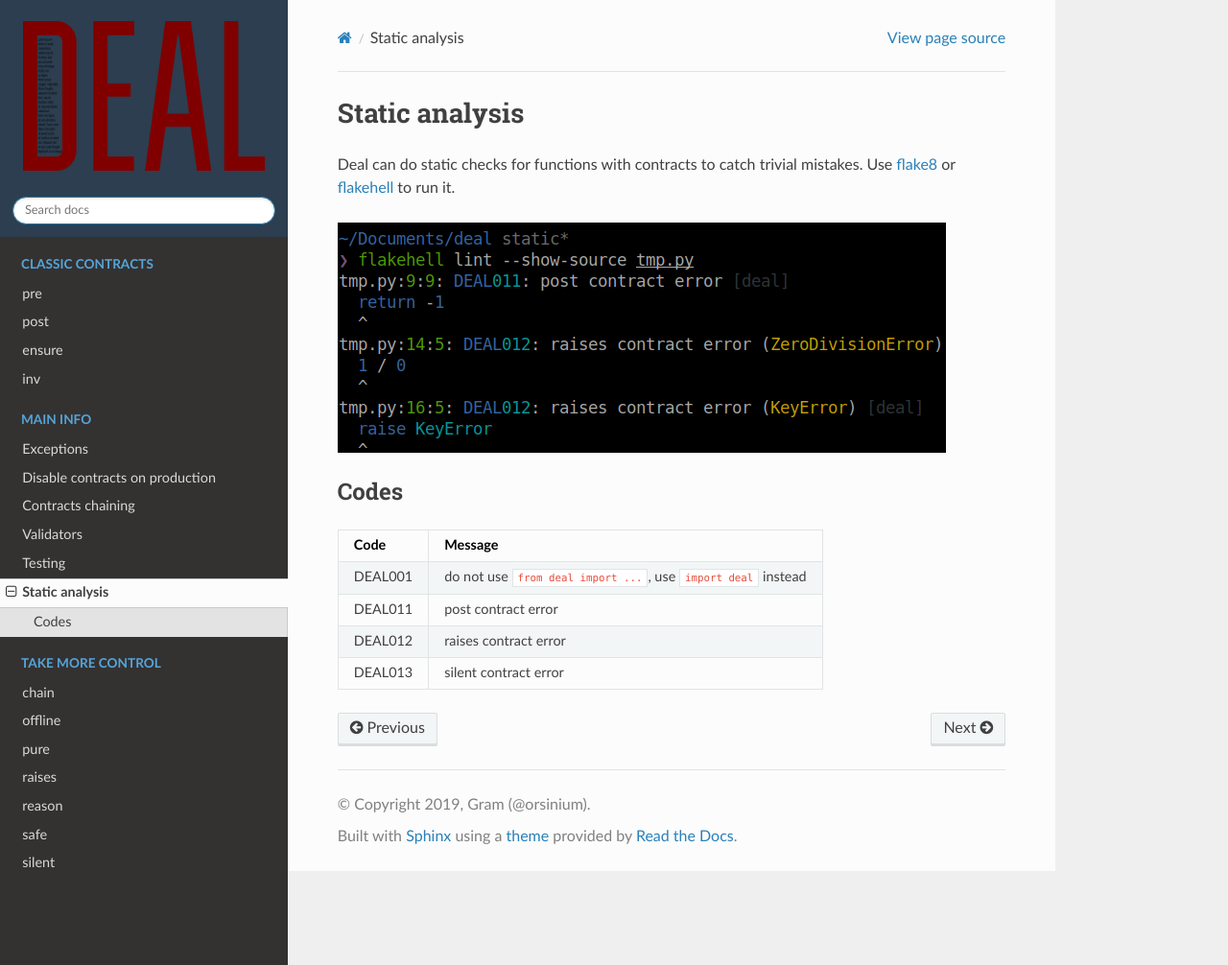
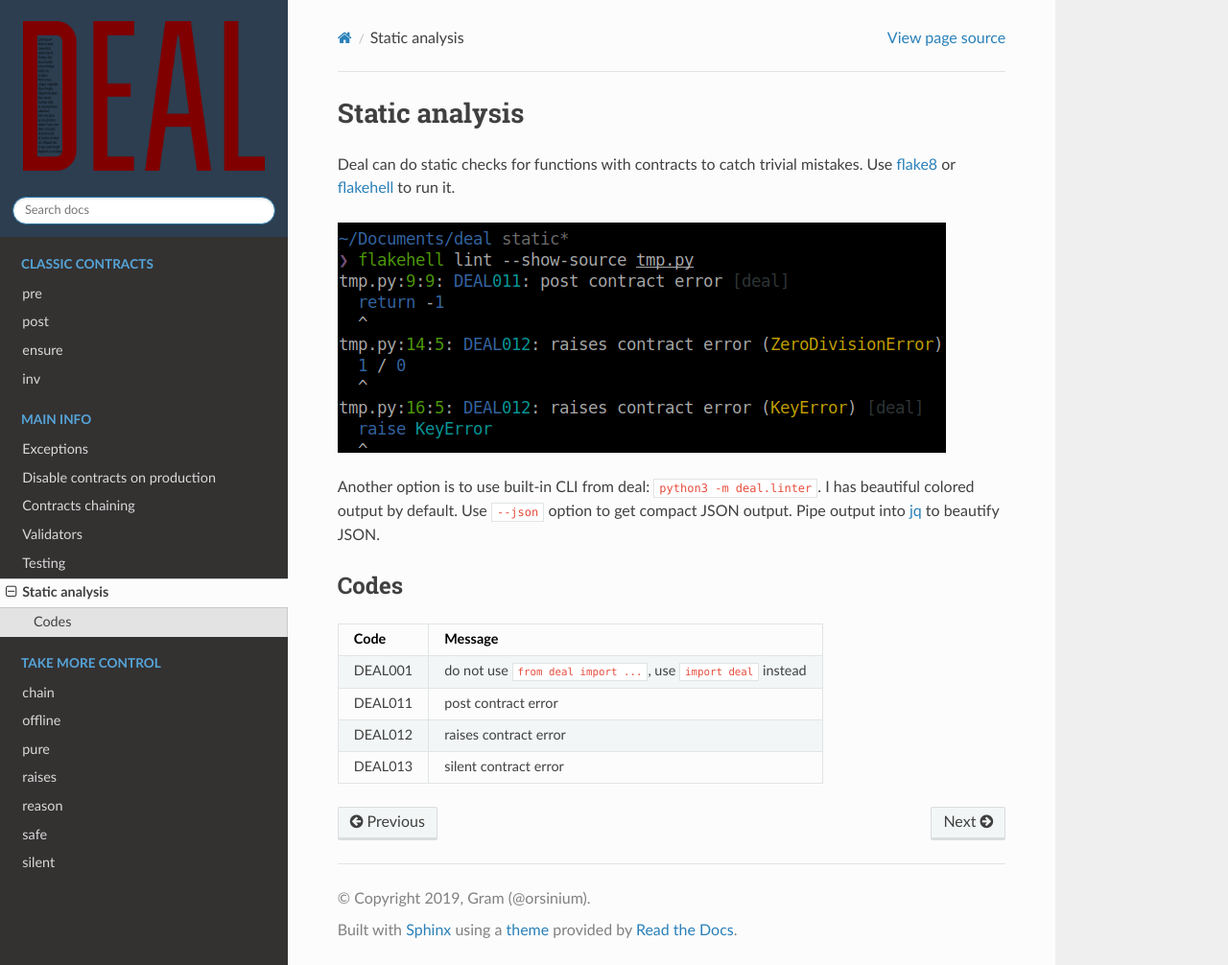
Before and after one commit to life4/deal, a Sphinx documentation site: the page built from docs/linter.md, in a window 1280 px wide and 1006 px high. Shown: the whole window at 96% size. Built offline with Sphinx 7.4.7 and the Read the Docs theme 2.0.0, drawn with Linux system fonts in a browser that asks for light colours.

Commit message:
update docs

```diff
--- a/docs/linter.md
+++ b/docs/linter.md
@@ -3,6 +3,8 @@
 Deal can do static checks for functions with contracts to catch trivial mistakes. Use [flake8](http://flake8.pycqa.org) or [flakehell](https://github.com/life4/flakehell) to run it.
 
 ![](../assets/linter.png)
+
+Another option is to use built-in CLI from deal: `python3 -m deal.linter`. I has beautiful colored output by default. Use `--json` option to get compact JSON output. Pipe output into [jq](https://stedolan.github.io/jq/) to beautify JSON.
 
 ## Codes
 
```
